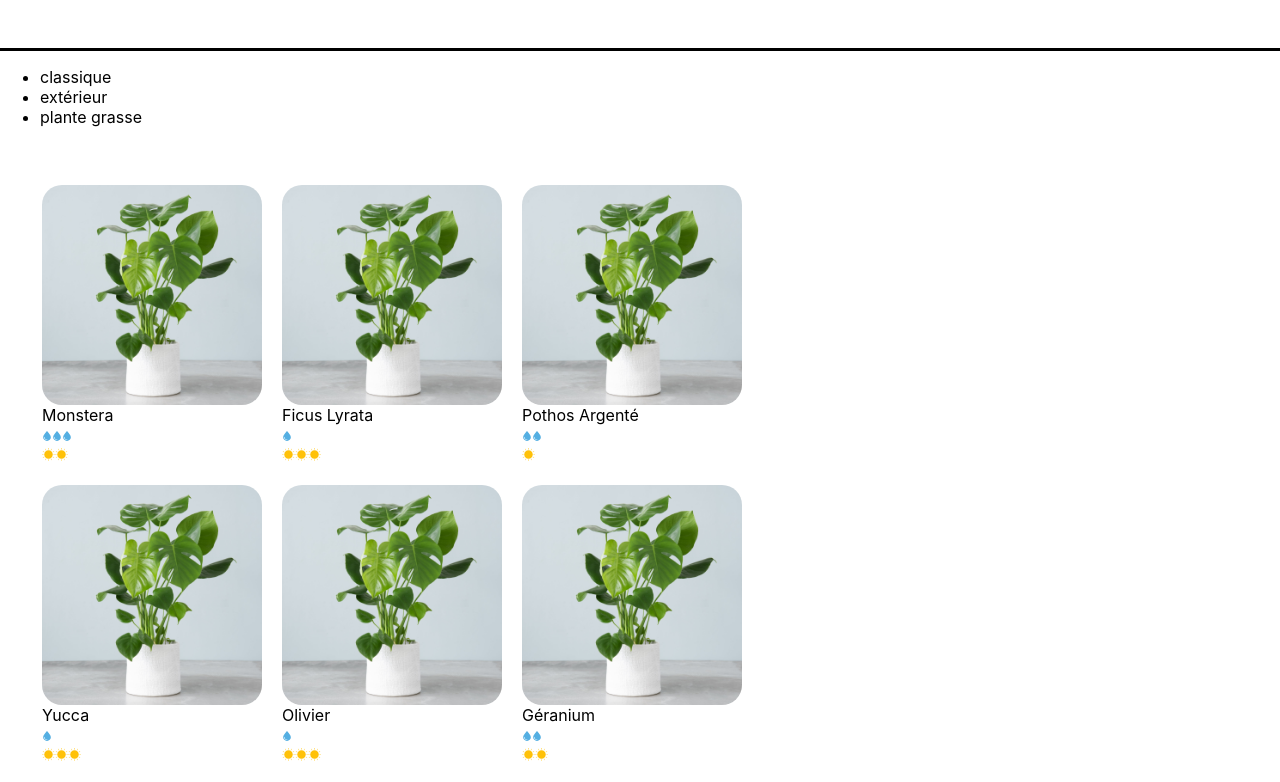
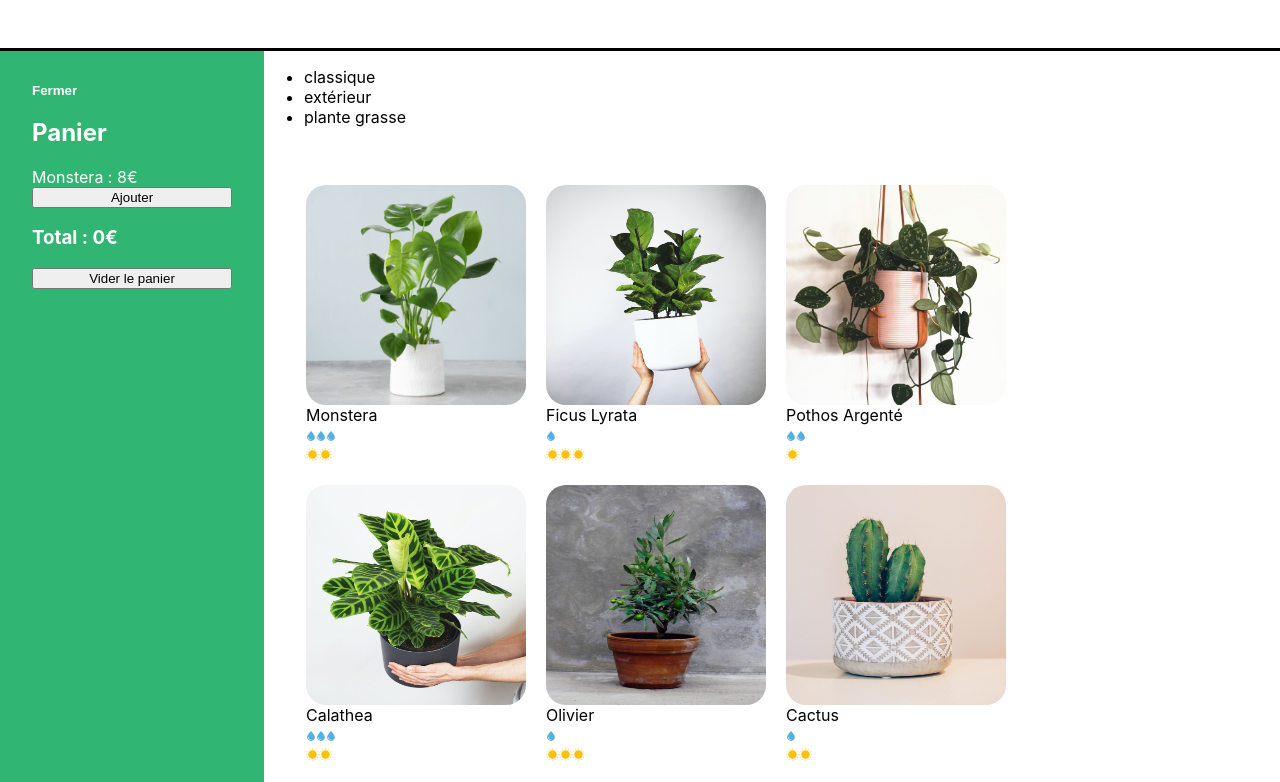
Before and after one commit to Maeva-RODRIGUES/jungle_house, a React app: page / in a window 1280 px wide. Shown: the part 98-880 px from the top of the page. Built offline with nearby package versions, Linux system fonts and the light colour scheme.

```diff
--- a/src/components/App.js
+++ b/src/components/App.js
@@ -1,17 +1,27 @@
 import Banner from './Banner'
 import logo from '../assets/logo.png'
-// import Cart from './Cart'
+import Cart from './Cart'
+import Footer from './Footer'
 import ShoppingList from './ShoppingList'
+import '../styles/Layout.css'
+// import music from '../assets/music.mp3'; // Importer  fichier audio
 
 function App() {
 	return (
 		<div>
-			<Banner>
+			 {/* Ajouter musique ici */}
+			 {/* <audio src={music} autoPlay loop style={{ display: 'none' }} /> */}
+
+
+			 <Banner>
 				<img src={logo} alt='La maison jungle' className='lmj-logo' />
 				<h1 className='lmj-title'>La maison jungle</h1>
 			</Banner>
-			{/* <Cart /> */}
-			<ShoppingList />
+			<div className='lmj-layout-inner'>
+				<Cart />
+				<ShoppingList />
+			</div>
+			<Footer />
 		</div>
 	)
 }
--- a/src/components/Cart.js
+++ b/src/components/Cart.js
@@ -1,18 +1,33 @@
+import { useState } from 'react'
 import '../styles/Cart.css'
 
 function Cart() {
 	const monsteraPrice = 8
-	const ivyPrice = 10
-	const flowerPrice = 15
-	return (
-		<div className="lmj-cart">
+	const [cart, updateCart] = useState(0)
+	const [isOpen, setIsOpen] = useState(true)
+
+	return isOpen ? (
+		<div className='lmj-cart'>
+			<button
+				className='lmj-cart-toggle-button'
+				onClick={() => setIsOpen(false)}
+			>
+				Fermer
+			</button>
 			<h2>Panier</h2>
-			<ul>
-				<li>Monstera : {monsteraPrice}€</li>
-				<li>Lierre : {ivyPrice}€</li>
-				<li>Fleurs : {flowerPrice}€</li>
-			</ul>
-			Total : {monsteraPrice + ivyPrice + flowerPrice}€
+			<div>Monstera : {monsteraPrice}€</div>
+			<button onClick={() => updateCart(cart + 1)}>Ajouter</button>
+			<h3>Total : {monsteraPrice * cart}€</h3>
+			<button onClick={() => updateCart(0)}>Vider le panier</button>
+		</div>
+	) : (
+		<div className='lmj-cart-closed'>
+			<button
+				className='lmj-cart-toggle-button'
+				onClick={() => setIsOpen(true)}
+			>
+				Ouvrir le Panier
+			</button>
 		</div>
 	)
 }
--- a/src/components/ShoppingList.js
+++ b/src/components/ShoppingList.js
@@ -10,7 +10,7 @@
 	)
 
 	return (
-		<div>
+		<div className='lmj-shopping-list'>
 			<ul>
 				{categories.map((cat) => (
 					<li key={cat}>{cat}</li>
@@ -19,7 +19,7 @@
 			<ul className='lmj-plant-list'>
 				{plantList.map(({ id, cover, name, water, light }) => (
 					<PlantItem
-						id={id}
+						key={id}
 						cover={cover}
 						name={name}
 						water={water}
--- a/src/datas/plantList.js
+++ b/src/datas/plantList.js
@@ -1,11 +1,18 @@
 import monstera from '../assets/monstera.jpg'
+import lyrata from '../assets/lyrata.jpg'
+import pothos from '../assets/pothos.jpg'
+import succulent from '../assets/succulent.jpg'
+import olivier from '../assets/olivier.jpg'
+import basil from '../assets/basil.jpg'
+import mint from '../assets/mint.jpg'
+import calathea from '../assets/calathea.jpg'
+import cactus from '../assets/cactus.jpg'
 
 export const plantList = [
 	{
 		name: 'monstera',
 		category: 'classique',
 		id: '1ed',
-		isBestSale: true,
 		light: 2,
 		water: 3,
 		cover: monstera
@@ -16,23 +23,24 @@
 		id: '2ab',
 		light: 3,
 		water: 1,
-		cover: monstera
+		cover: lyrata
 	},
+
 	{
 		name: 'pothos argenté',
 		category: 'classique',
 		id: '3sd',
 		light: 1,
 		water: 2,
-		cover: monstera
+		cover: pothos
 	},
 	{
-		name: 'yucca',
+		name: 'calathea',
 		category: 'classique',
 		id: '4kk',
-		light: 3,
-		water: 1,
-		cover: monstera
+		light: 2,
+		water: 3,
+		cover: calathea
 	},
 	{
 		name: 'olivier',
@@ -40,32 +48,24 @@
 		id: '5pl',
 		light: 3,
 		water: 1,
-		cover: monstera
+		cover: olivier
 	},
+
 	{
-		name: 'géranium',
-		category: 'extérieur',
-		id: '6uo',
+		name: 'cactus',
+		category: 'plante grasse',
+		id: '8fp',
 		light: 2,
-		water: 2,
-		cover: monstera
+		water: 1,
+		cover: cactus
 	},
 	{
 		name: 'basilique',
 		category: 'extérieur',
 		id: '7ie',
-		isBestSale: true,
 		light: 2,
 		water: 3,
-		cover: monstera
-	},
-	{
-		name: 'aloe',
-		category: 'plante grasse',
-		id: '8fp',
-		light: 2,
-		water: 1,
-		cover: monstera
+		cover: basil
 	},
 	{
 		name: 'succulente',
@@ -73,6 +73,15 @@
 		id: '9vn',
 		light: 2,
 		water: 1,
-		cover: monstera
+		cover: succulent
+	},
+
+	{
+		name: 'menthe',
+		category: 'extérieur',
+		id: '6uo',
+		light: 2,
+		water: 2,
+		cover: mint
 	}
 ]
--- a/src/styles/Cart.css
+++ b/src/styles/Cart.css
@@ -1,6 +1,34 @@
 .lmj-cart {
-	color: rgb(255, 255, 255);
+	color: white;
+	background-color: #31b572;
 	padding: 32px;
-    background-color: #31b572;
+	display: flex;
+	flex-direction: column;
+	justify-content: flex-start;
+	width: 200px;
+}
 
+.lmj-cart-add-button {
+	margin-left: 32px;
+	cursor: pointer;
 }
+
+.lmj-cart-toggle-button {
+	background: none;
+	outline: none;
+	border: none;
+	font-weight: 600;
+	cursor: pointer;
+	align-self: self-start;
+	padding: 0;
+	color: white;
+}
+
+.lmj-cart-closed {
+	padding: 32px;
+	width: 200px;
+}
+
+.lmj-cart-closed > button {
+	color: black;
+}
--- /dev/null
+++ b/src/styles/Layout.css
@@ -0,0 +1,4 @@
+.lmj-layout-inner {
+	display: flex;
+	flex-direction: row;
+}
```
Also changed, not shown: src/assets/basil.jpg (added), src/assets/cactus.jpg (added), src/assets/calathea.jpg (added), src/assets/lyrata.jpg (added), src/assets/mint.jpg (added), src/assets/olivier.jpg (added), src/assets/pothos.jpg (added), src/assets/succulent.jpg (added), 1 other file.
